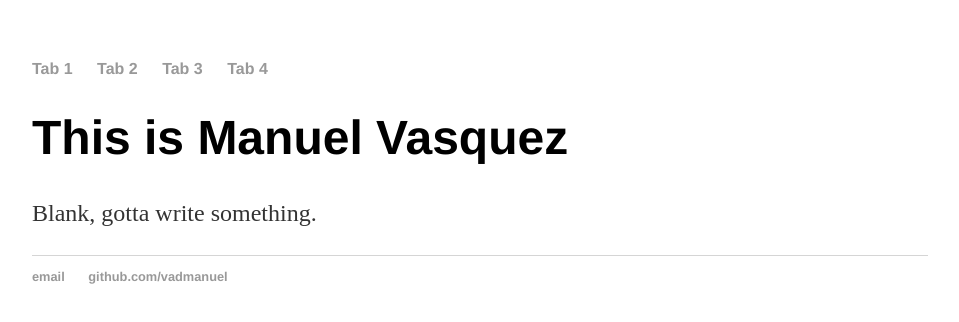
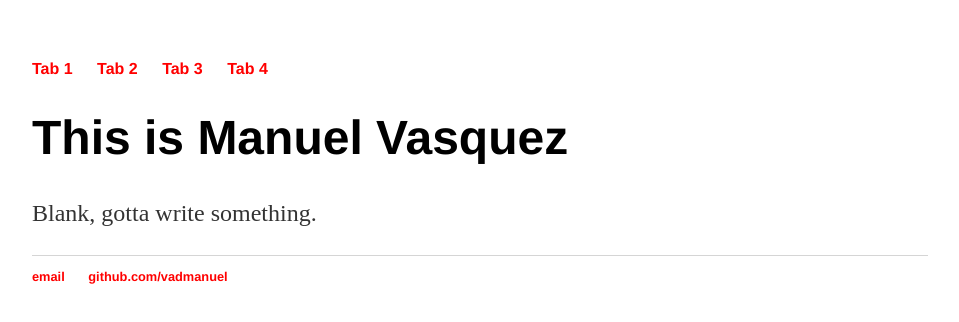
Before and after one commit to vadManuel/vadmanuel.github.io, a plain HTML site: page index.html in a window 1280 px wide. Shown: the whole page, without its empty margins (160-1119 px from the left). Drawn offline with Linux system fonts and the light colour scheme.

Commit message:
Update style.css

```diff
--- a/css/style.css
+++ b/css/style.css
@@ -17,7 +17,7 @@ nav ul li, footer ul li {
 
 a {
     text-decoration: none;
-    color: #999;
+    color: red;
 }
 
 a:hover {
```
